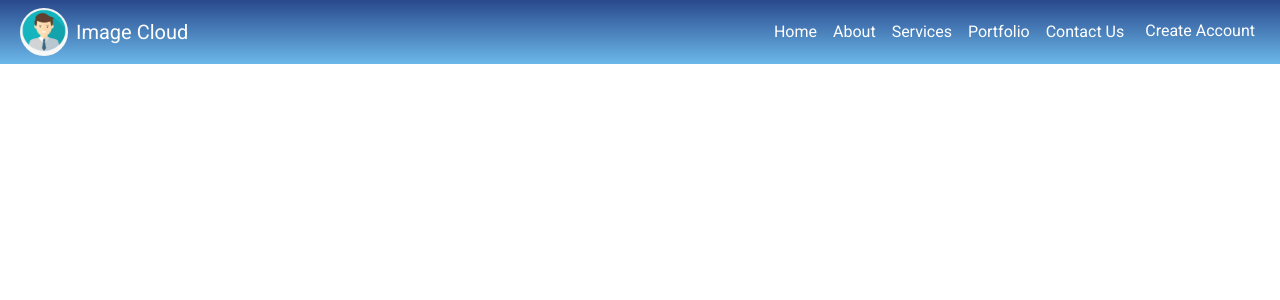
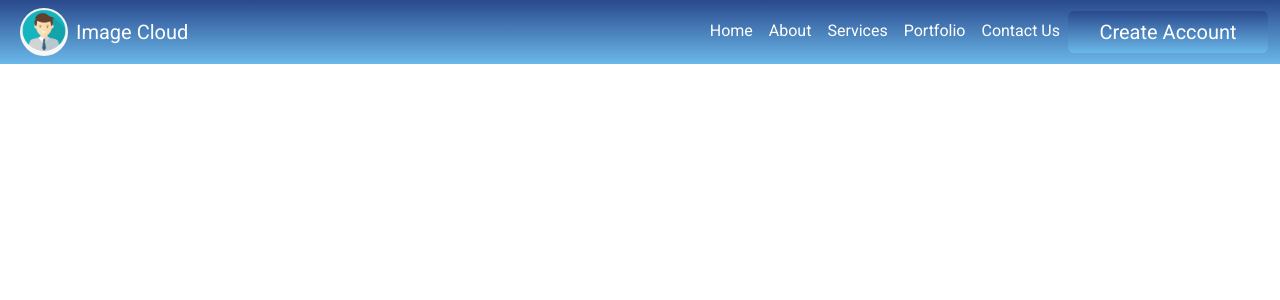
Before and after one commit to Haris-Mohanty/ImageCloud, a PHP site: page / in a window 1280 px wide. Shown: the top 300 px of the page. Run offline with PHP 8.4, Linux system fonts and the light colour scheme; some libraries are stand-ins or nearby versions; some web fonts are replaced.

Commit message:
ImageCloud :- Nav bar - Nav code fixed.

```diff
--- a/css/style.css
+++ b/css/style.css
@@ -13,3 +13,10 @@
 .navbar a{
     color: #fff;
 }
+.btn{
+    background-image: linear-gradient(#29498d, #6bb8e9);
+    border: none !important;
+    width: 200px;
+    box-shadow: none;
+    font-size: 20px;
+}
```
